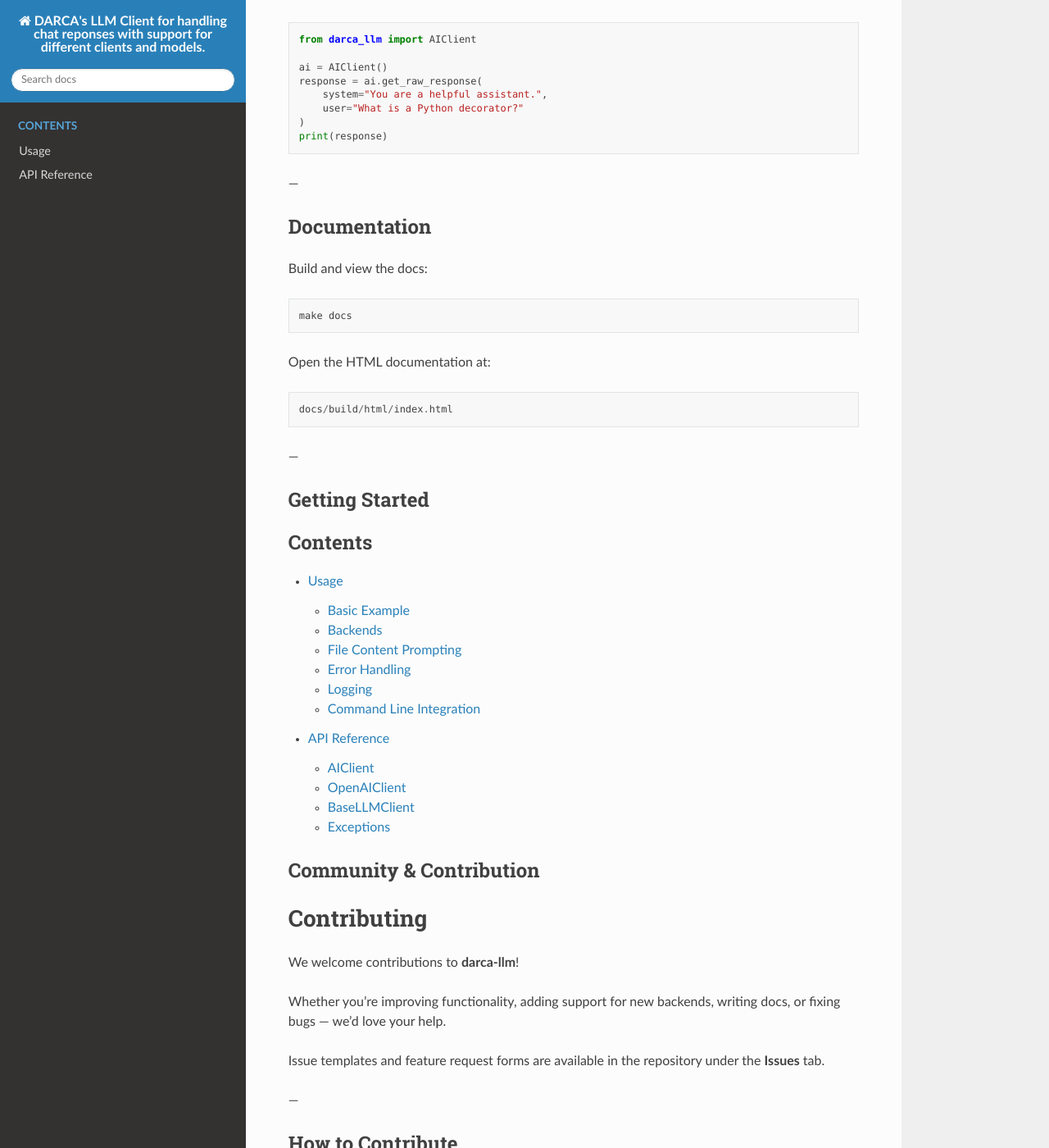
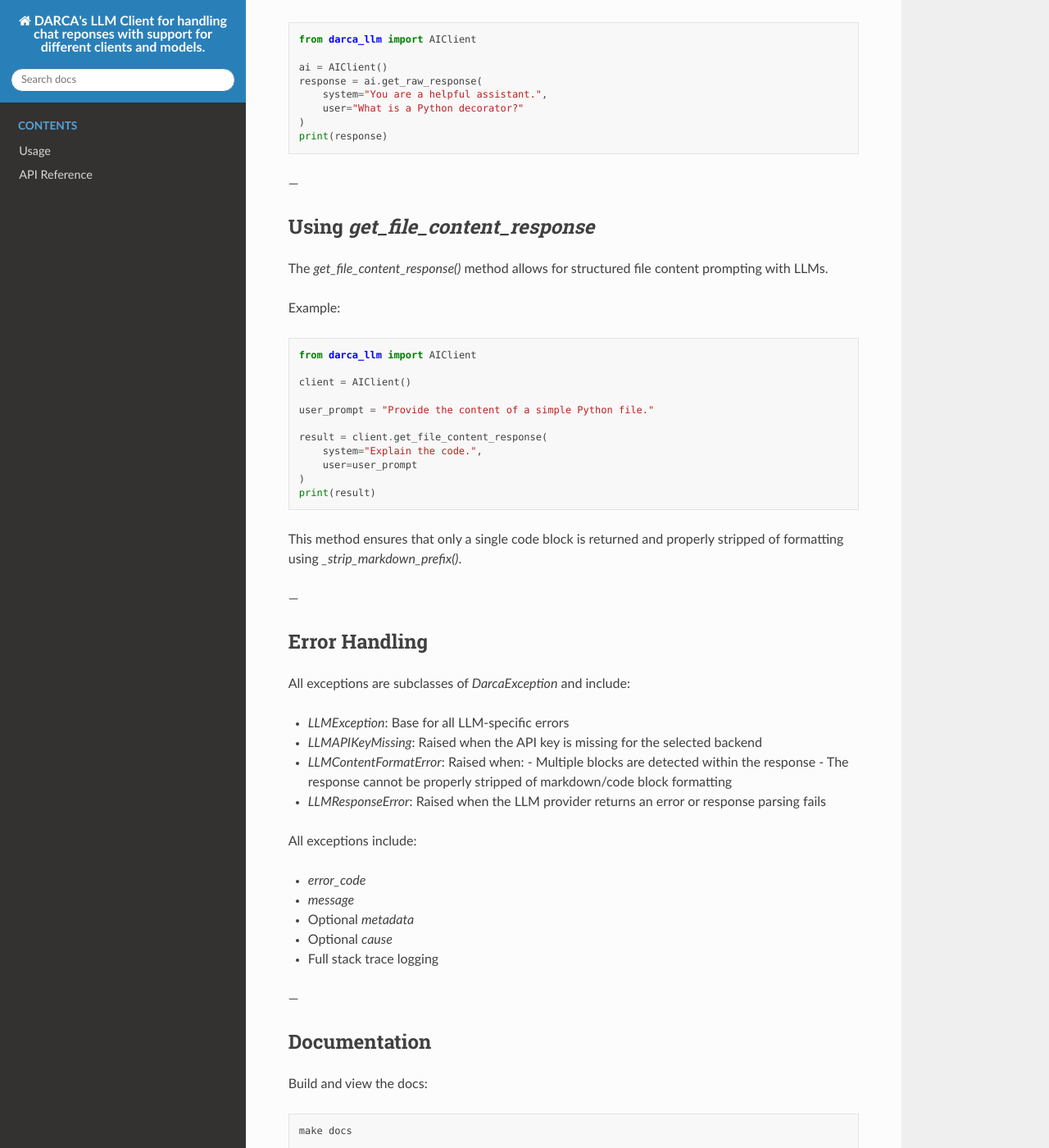
Before and after one commit to roelkist/darca-llm, a Sphinx documentation site: the page built from docs/source/index.rst, in a window 1280 px wide and 1400 px high, scrolled down 1306 px. Shown: the whole window at 82% size. Built offline with Sphinx 7.4.7 and the Read the Docs theme 3.1.0, drawn with Linux system fonts in a browser that asks for light colours; some of the changed text lies outside the part shown.

```diff
--- a/README.rst
+++ b/README.rst
@@ -36,7 +36,7 @@
 - 🧱 Extensible abstract interface (`BaseLLMClient`) for new providers
 - 🧪 Full pytest support with 100% coverage
 - 📦 Rich exception handling with structured `DarcaException`
-- 📋 Markdown-aware content formatting
+- 📋 Markdown-aware content formatting using `_strip_markdown_prefix`
 - 🧠 Logging support via `darca-log-facility`
 
 ---
@@ -77,6 +77,53 @@
 
 ---
 
+Using `get_file_content_response`
+----------------------------------
+
+The `get_file_content_response()` method allows for structured file content prompting with LLMs.
+
+Example:
+
+.. code-block:: python
+
+    from darca_llm import AIClient
+
+    client = AIClient()
+
+    user_prompt = "Provide the content of a simple Python file."
+
+    result = client.get_file_content_response(
+        system="Explain the code.",
+        user=user_prompt
+    )
+    print(result)
+
+This method ensures that only a single code block is returned and properly stripped of formatting using `_strip_markdown_prefix()`.
+
+---
+
+Error Handling
+--------------
+
+All exceptions are subclasses of `DarcaException` and include:
+
+- `LLMException`: Base for all LLM-specific errors
+- `LLMAPIKeyMissing`: Raised when the API key is missing for the selected backend
+- `LLMContentFormatError`: Raised when:
+  - Multiple blocks are detected within the response
+  - The response cannot be properly stripped of markdown/code block formatting
+- `LLMResponseError`: Raised when the LLM provider returns an error or response parsing fails
+
+All exceptions include:
+
+- `error_code`
+- `message`
+- Optional `metadata`
+- Optional `cause`
+- Full stack trace logging
+
+---
+
 Documentation
 -------------
 
@@ -92,4 +139,6 @@
 
     docs/build/html/index.html
 
+For detailed usage, refer to the `usage.rst` documentation.
+
 ---
--- a/pyproject.toml
+++ b/pyproject.toml
@@ -1,6 +1,6 @@
 [tool.poetry]
 name = "darca-llm"
-version = "0.1.0"
+version = "0.2.0"
 description = "LLM Client for chat responses with support for different clients and models."
 authors = ["Roel Kist <roel.kist@gmail.com>"]
 license = "LICENSE"
--- a/src/darca_llm/__version__.py
+++ b/src/darca_llm/__version__.py
@@ -1,5 +1,5 @@
 # License: MIT
 
-version = "0.1.0"
+version = "0.2.0"
 copyright = "Copyright (c) 2025 darca-llm Contributors"
 author = "Roel Kist"
```
Also changed, not shown: coverage.json (+1 -1 lines), docs/source/usage.rst (+31 -6 lines), 2 other files.
